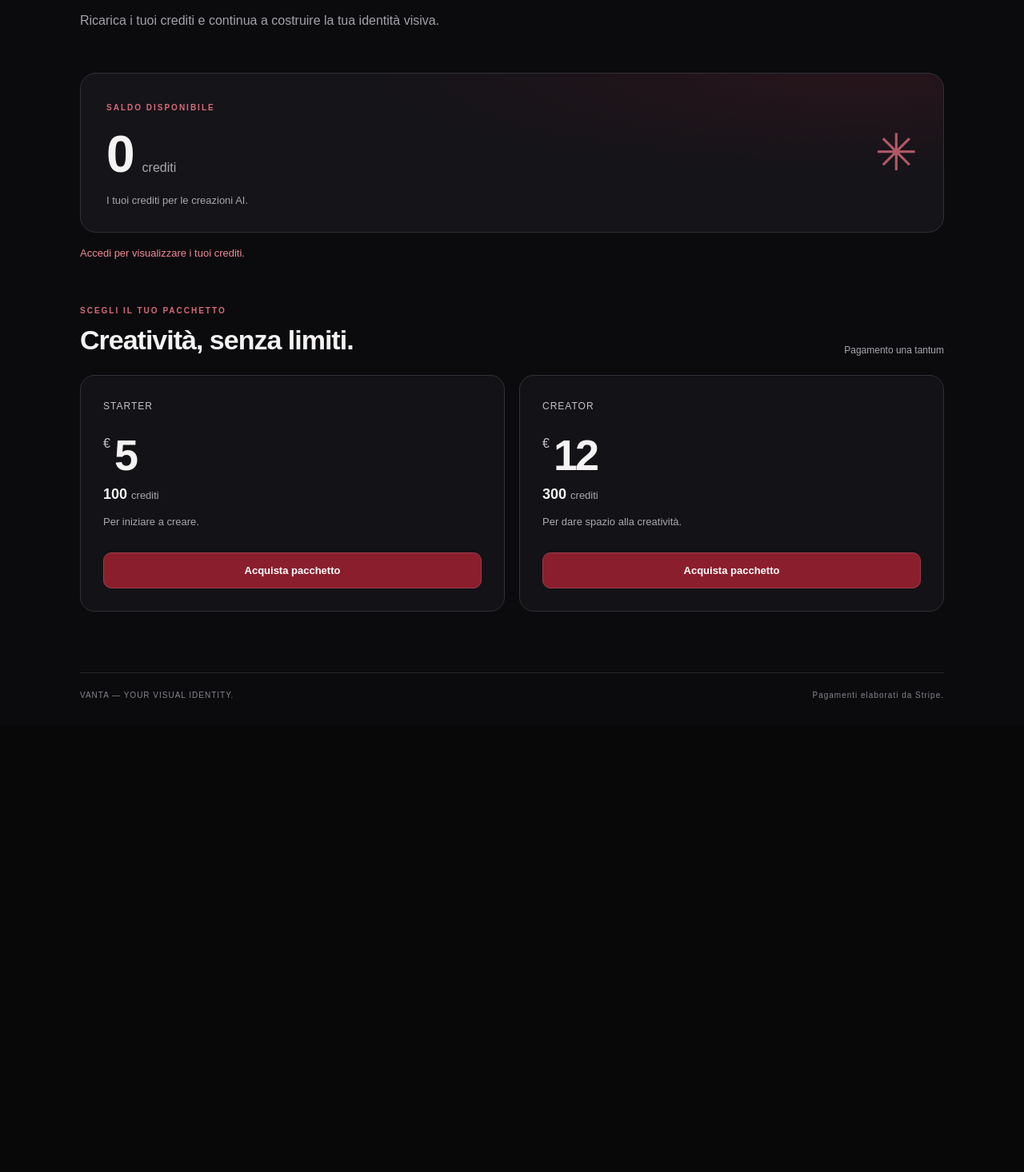
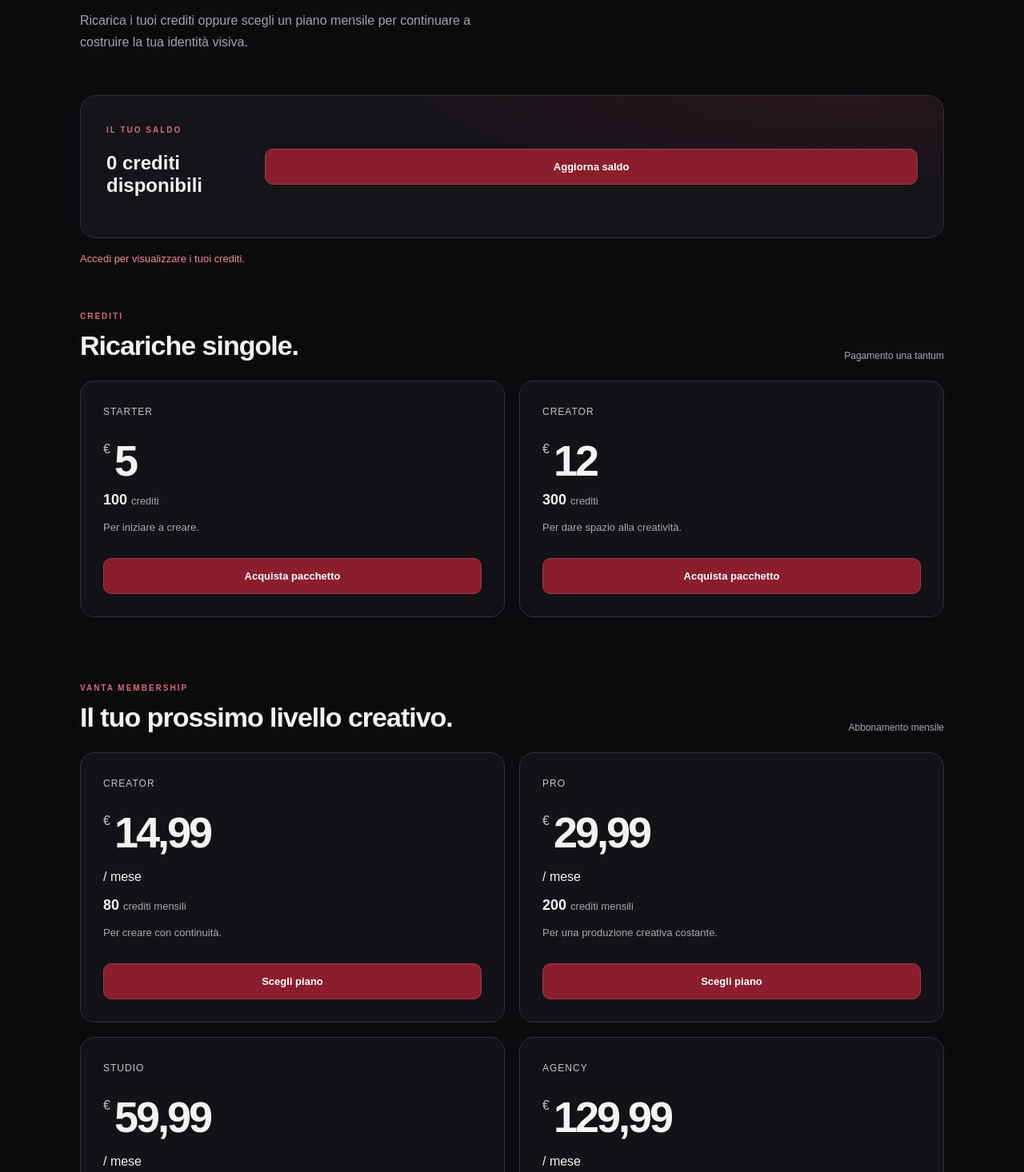
Before and after one commit to noir999noir/vanta, an Angular app: page /billing in a window 1280 px wide. Shown: the part 204-1670 px from the top of the page at 80% size. Before the commit the page ends 1111 px from the top, so only its background shows below. Built offline with nearby package versions, Linux system fonts and the light colour scheme.

Commit message:
add: added new packages plas/pricing/billing plans

```diff
--- a/src/app/pages/billing/billing.html
+++ b/src/app/pages/billing/billing.html
@@ -2,27 +2,31 @@
 <main class="billing-page">
   <header class="billing-header">
     <a routerLink="/" class="back-link">← Torna a VANTA</a>
-
-    <span class="eyebrow">VANTA / CREDITS</span>
+    <span class="eyebrow">VANTA / BILLING</span>
     <h1>Il tuo spazio creativo.</h1>
     <p>
-      Ricarica i tuoi crediti e continua a costruire la tua identità visiva.
+      Ricarica i tuoi crediti oppure scegli un piano mensile
+      per continuare a costruire la tua identità visiva.
     </p>
   </header>
 
   <section class="balance-card">
     <div>
-      <span class="balance-label">SALDO DISPONIBILE</span>
-
-      <div class="balance-value">
-        <span>{{ loadingBalance ? '—' : balance }}</span>
-        <span class="balance-unit">crediti</span>
-      </div>
-
-      <p>I tuoi crediti per le creazioni AI.</p>
+      <span class="eyebrow">IL TUO SALDO</span>
+      <h2>
+        {{ loadingBalance ? '—' : balance }}
+        <span>crediti disponibili</span>
+      </h2>
     </div>
 
-    <div class="balance-symbol">✳</div>
+    <button
+      type="button"
+      class="buy-button"
+      [disabled]="loadingBalance"
+      (click)="loadBalance()"
+    >
+      {{ loadingBalance ? 'Aggiornamento...' : 'Aggiorna saldo' }}
+    </button>
   </section>
 
   <p class="feedback success" *ngIf="successMessage">
@@ -33,17 +37,21 @@
     {{ errorMessage }}
   </p>
 
+  <!-- RICARICHE UNA TANTUM -->
   <section class="packages-section">
     <div class="section-heading">
       <div>
-        <span class="eyebrow">SCEGLI IL TUO PACCHETTO</span>
-        <h2>Creatività, senza limiti.</h2>
+        <span class="eyebrow">CREDITI</span>
+        <h2>Ricariche singole.</h2>
       </div>
       <span class="one-time">Pagamento una tantum</span>
     </div>
 
     <div class="packages-grid">
-      <article class="package-card" *ngFor="let pkg of packages">
+      <article
+        class="package-card"
+        *ngFor="let pkg of packages"
+      >
         <span class="package-tag">{{ pkg.name }}</span>
 
         <div class="package-price">
@@ -52,15 +60,18 @@
         </div>
 
         <div class="credits-amount">
-          {{ pkg.credits }} <span>crediti</span>
+          {{ pkg.credits }}
+          <span>crediti</span>
         </div>
 
-        <p class="package-description">{{ pkg.description }}</p>
+        <p class="package-description">
+          {{ pkg.description }}
+        </p>
 
         <button
           type="button"
           class="buy-button"
-          [disabled]="!!checkoutLoading"
+          [disabled]="!!checkoutLoading || !!subscriptionLoading"
           (click)="buyPackage(pkg)"
         >
           {{
@@ -73,6 +84,57 @@
     </div>
   </section>
 
+  <!-- ABBONAMENTI MENSILI -->
+  <section class="packages-section subscriptions-section">
+    <div class="section-heading">
+      <div>
+        <span class="eyebrow">VANTA MEMBERSHIP</span>
+        <h2>Il tuo prossimo livello creativo.</h2>
+      </div>
+      <span class="one-time">Abbonamento mensile</span>
+    </div>
+
+    <div class="packages-grid">
+      <article
+        class="package-card subscription-card"
+        *ngFor="let plan of subscriptionPlans"
+      >
+        <span class="package-tag">{{ plan.name }}</span>
+
+        <div class="package-price">
+          <span class="currency">€</span>
+          <span class="amount">
+            {{ plan.price.toFixed(2).replace('.', ',') }}
+          </span>
+        </div>
+
+        <p>/ mese</p>
+
+        <div class="credits-amount">
+          {{ plan.credits }}
+          <span>crediti mensili</span>
+        </div>
+
+        <p class="package-description">
+          {{ plan.description }}
+        </p>
+
+        <button
+          type="button"
+          class="buy-button"
+          [disabled]="!!checkoutLoading || !!subscriptionLoading"
+          (click)="buySubscription(plan)"
+        >
+          {{
+            subscriptionLoading === plan.id
+              ? 'Apertura pagamento...'
+              : 'Scegli piano'
+          }}
+        </button>
+      </article>
+    </div>
+  </section>
+
   <footer class="billing-footer">
     <span>VANTA — YOUR VISUAL IDENTITY.</span>
     <span>Pagamenti elaborati da Stripe.</span>
--- a/src/app/pages/billing/billing.ts
+++ b/src/app/pages/billing/billing.ts
@@ -8,6 +8,7 @@
 import { CommonModule } from '@angular/common';
 import { HttpClient, HttpHeaders } from '@angular/common/http';
 import { RouterLink } from '@angular/router';
+import { firstValueFrom } from 'rxjs';
 import { environment } from '../../../environments/environment';
 import { AuthService } from '../../core/auth.service';
 
@@ -24,6 +25,19 @@
   description: string;
 }
 
+interface SubscriptionPlan {
+  id: string;
+  name: string;
+  price: number;
+  credits: number;
+  description: string;
+}
+
+interface CheckoutResponse {
+  success: boolean;
+  checkoutUrl: string;
+}
+
 @Component({
   selector: 'app-billing',
   standalone: true,
@@ -38,7 +52,10 @@
 
   balance = 0;
   loadingBalance = true;
+
   checkoutLoading: string | null = null;
+  subscriptionLoading: string | null = null;
+
   errorMessage = '';
   successMessage = '';
 
@@ -56,6 +73,37 @@
       price: 12,
       credits: 300,
       description: 'Per dare spazio alla creatività.',
+    },
+  ];
+
+  subscriptionPlans: SubscriptionPlan[] = [
+    {
+      id: 'creator',
+      name: 'Creator',
+      price: 14.99,
+      credits: 80,
+      description: 'Per creare con continuità.',
+    },
+    {
+      id: 'pro',
+      name: 'Pro',
+      price: 29.99,
+      credits: 200,
+      description: 'Per una produzione creativa costante.',
+    },
+    {
+      id: 'studio',
+      name: 'Studio',
+      price: 59.99,
+      credits: 500,
+      description: 'Per progetti e campagne più intensi.',
+    },
+    {
+      id: 'agency',
+      name: 'Agency',
+      price: 129.99,
+      credits: 1200,
+      description: 'Per un flusso creativo ad alto volume.',
     },
   ];
 
@@ -96,12 +144,12 @@
         return;
       }
 
-      const result = await this.http
-        .get<CreditBalance & { success: boolean }>(
+      const result = await firstValueFrom(
+        this.http.get<CreditBalance & { success: boolean }>(
           `${environment.apiUrl}/api/billing/balance`,
           { headers },
-        )
-        .toPromise();
+        ),
+      );
 
       if (
         result?.success &&
@@ -122,7 +170,7 @@
   }
 
   async buyPackage(pkg: BillingPackage): Promise<void> {
-    if (this.checkoutLoading) return;
+    if (this.checkoutLoading || this.subscriptionLoading) return;
 
     this.checkoutLoading = pkg.id;
     this.errorMessage = '';
@@ -136,13 +184,13 @@
         return;
       }
 
-      const result = await this.http
-        .post<{ success: boolean; checkoutUrl: string }>(
+      const result = await firstValueFrom(
+        this.http.post<CheckoutResponse>(
           `${environment.apiUrl}/api/billing/checkout`,
           { packageId: pkg.id },
           { headers },
-        )
-        .toPromise();
+        ),
+      );
 
       if (!result?.success || !result.checkoutUrl) {
         throw new Error('Checkout URL missing');
@@ -159,27 +207,74 @@
     }
   }
 
+  async buySubscription(plan: SubscriptionPlan): Promise<void> {
+    if (this.checkoutLoading || this.subscriptionLoading) return;
+
+    this.subscriptionLoading = plan.id;
+    this.errorMessage = '';
+    this.cdr.detectChanges();
+
+    try {
+      const headers = await this.authHeaders();
+
+      if (!headers) {
+        this.errorMessage =
+          'Accedi prima di sottoscrivere un piano.';
+        return;
+      }
+
+      const result = await firstValueFrom(
+        this.http.post<CheckoutResponse>(
+          `${environment.apiUrl}/api/billing/subscription-checkout`,
+          { planId: plan.id },
+          { headers },
+        ),
+      );
+
+      if (!result?.success || !result.checkoutUrl) {
+        throw new Error('Subscription checkout URL missing');
+      }
+
+      window.location.assign(result.checkoutUrl);
+    } catch (error) {
+      console.error('Subscription checkout failed:', error);
+      this.errorMessage =
+        'Non è stato possibile avviare l’abbonamento. Riprova.';
+    } finally {
+      this.subscriptionLoading = null;
+      this.cdr.detectChanges();
+    }
+  }
+
   private handleCheckoutReturn(): void {
     const params = new URLSearchParams(window.location.search);
+
+    if (params.get('subscription_success') === 'true') {
+      this.successMessage =
+        'Pagamento ricevuto. Stiamo verificando l’abbonamento e i crediti.';
+
+      this.cleanCheckoutQuery();
+      return;
+    }
 
     if (params.get('success') === 'true') {
       this.successMessage =
         'Pagamento ricevuto. Verifico l’accredito dei crediti...';
 
-      window.history.replaceState(
-        {},
-        '',
-        window.location.pathname,
-      );
-
+      this.cleanCheckoutQuery();
       void this.waitForBalanceUpdate();
       return;
     }
 
     if (params.get('canceled') === 'true') {
       this.errorMessage =
-        'Pagamento annullato. Non è stato effettuato alcun addebito.';
+        'Checkout annullato. Controlla Stripe per verificare eventuali addebiti.';
 
+      this.cleanCheckoutQuery();
+    }
+  }
+
+  private cleanCheckoutQuery(): void {
     window.history.replaceState(
       {},
       '',
@@ -188,30 +283,20 @@
 
     this.cdr.detectChanges();
   }
-  }
 
   private async waitForBalanceUpdate(): Promise<void> {
-    // Il webhook potrebbe impiegare alcuni secondi.
     for (let attempt = 0; attempt < 15; attempt++) {
       await this.loadBalance();
 
-      // Non assumiamo che un saldo maggiore di zero dimostri
-      // che il nuovo acquisto sia stato accreditato.
-      // Verifichiamo il saldo soltanto come aggiornamento UI.
-      if (this.balance > 0) {
-        this.successMessage =
-          'Saldo caricato correttamente. I tuoi crediti sono disponibili!';
-        this.cdr.detectChanges();
-        return;
-      }
-
+      // The existing balance alone cannot prove that this specific
+      // purchase was credited. Do not claim a confirmed purchase here.
       if (attempt < 14) {
         await new Promise(resolve => setTimeout(resolve, 2000));
       }
     }
 
     this.successMessage =
-      'Pagamento ricevuto. L’accredito è ancora in elaborazione: aggiorna il saldo tra poco.';
+      'Checkout completato. Se i crediti non sono aggiornati, attendi qualche secondo e ricarica il saldo.';
 
     this.cdr.detectChanges();
   }
```
Lines whose indentation alone changed are shown as unchanged.
